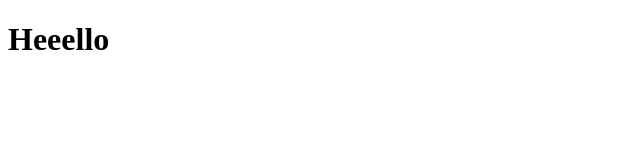
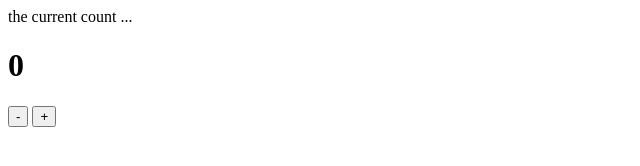
Before and after one commit to Akmot9/js_counter_app, a plain HTML site: page index.html in a window 1280 px wide. Shown: the whole page, without its empty margins (0-640 px from the left). Drawn offline with Linux system fonts and the light colour scheme.

Commit message:
Update index.html

```diff
--- a/index.html
+++ b/index.html
@@ -7,6 +7,9 @@
     <title>Document</title>
 </head>
 <body>
-    <h1>Heeello</h1>
+    <div> the current count ...</div>
+    <h1>0</h1>
+    <button>-</button>
+    <button>+</button>
 </body>
 </html>
```
